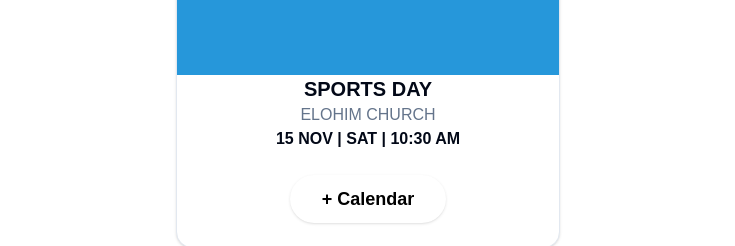
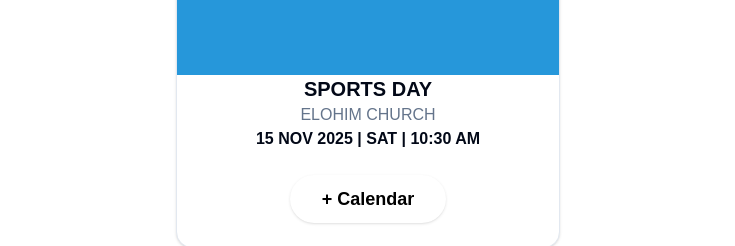
Before and after one commit to Michael-Dale/EMCCYouthApp, a Next.js app: page /home in a window 1280 px wide. Shown: the part 1000-1246 px from the top of the page, without its empty margins (272-1007 px from the left). Built offline with nearby package versions, Linux system fonts and the light colour scheme; no server answers.

Commit message:
Update EventCard.jsx

```diff
--- a/src/app/components/EventCard.jsx
+++ b/src/app/components/EventCard.jsx
@@ -17,20 +17,25 @@ const getRandomPastelColor = () => {
   return `rgb(${r}, ${g}, ${b})`;
 };
 
-// Function to format the date consistently (without year)
+// Function to format the date consistently (show year if the event is in the future)
 const formatDate = (dateString) => {
   const date = new Date(dateString);
+  const currentYear = new Date().getFullYear(); // Get current year
   const monthNames = ["Jan", "Feb", "Mar", "Apr", "May", "Jun", "Jul", "Aug", "Sep", "Oct", "Nov", "Dec"];
   const dayOfWeekNames = ["Sun", "Mon", "Tue", "Wed", "Thu", "Fri", "Sat"];
 
   const dayOfWeek = dayOfWeekNames[date.getDay()];
   const month = monthNames[date.getMonth()];
   const day = date.getDate();
+  const year = date.getFullYear();
   const time = date.toLocaleTimeString("en-US", { hour: '2-digit', minute: '2-digit' });
+
+  // Check if the event year is in the current year or not
+  const finalDate = year === currentYear ? `${day} ${month}` : `${day} ${month} ${year}`;
 
   return {
     dayOfWeek,
-    finalDate: `${day} ${month}`, // Removed the year
+    finalDate,
     time,
   };
 };
```
